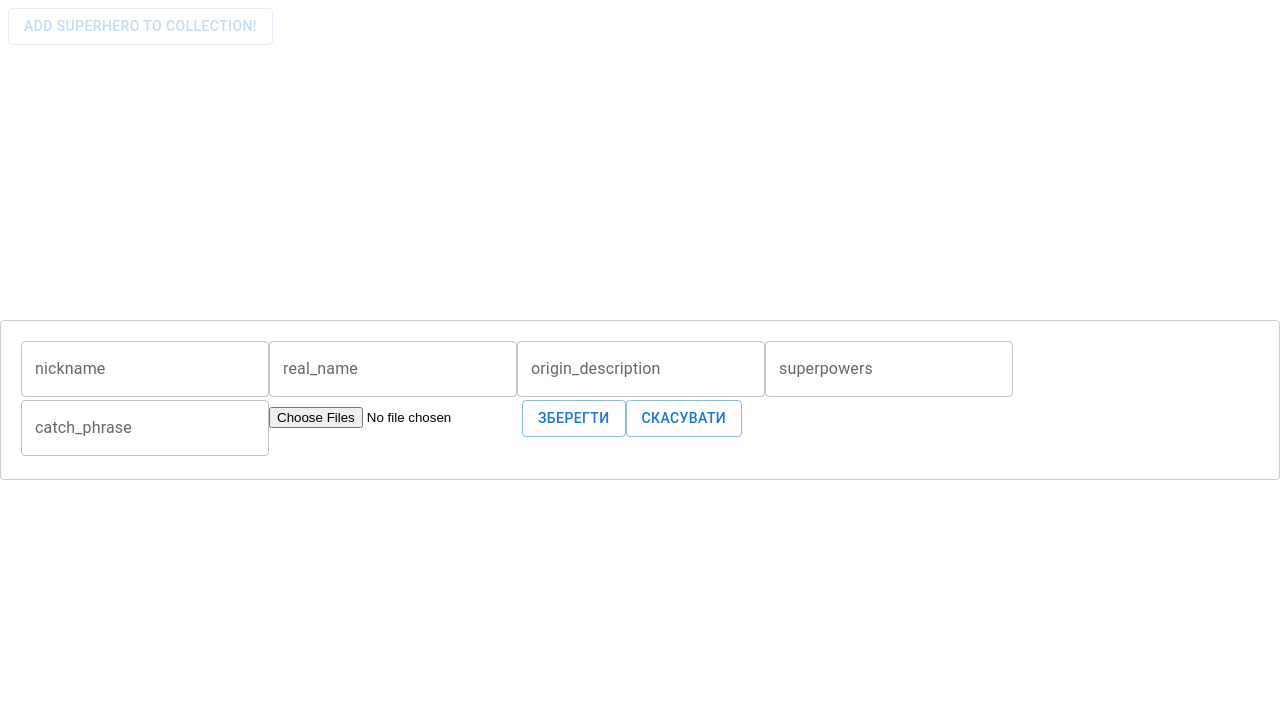
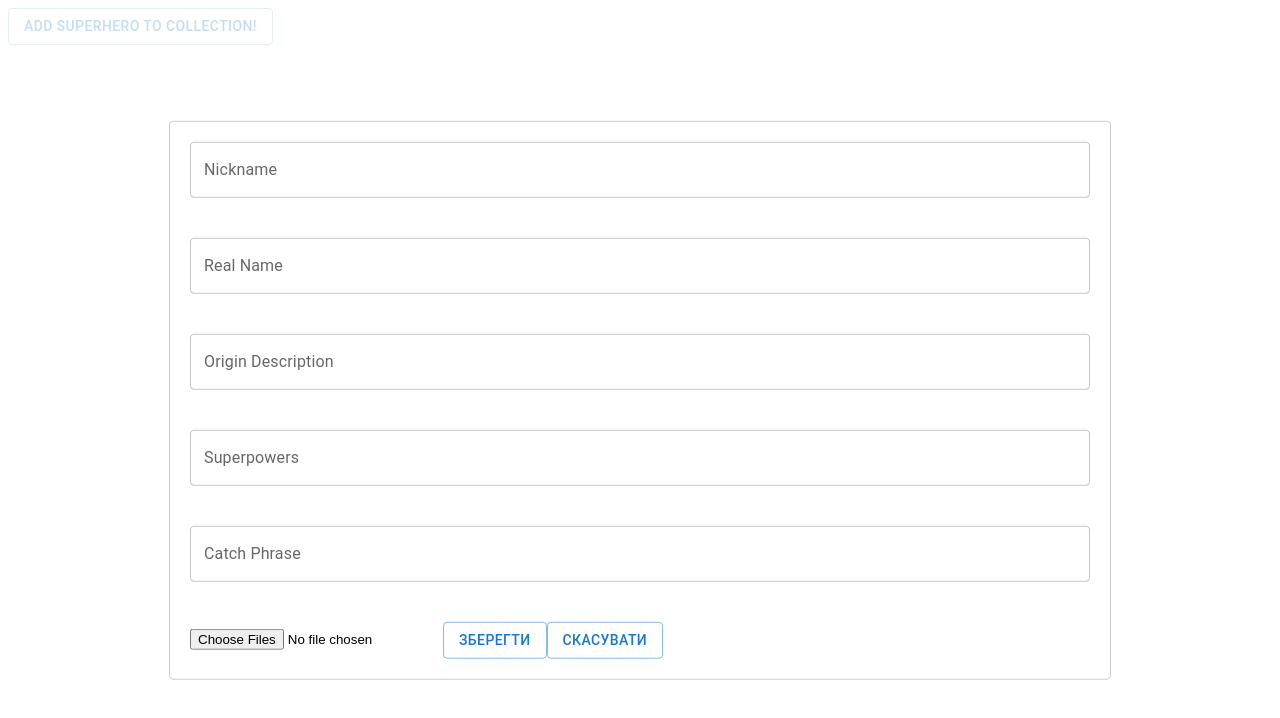
Before and after one commit to rita-bosak/test-project-superheroes-frontend, a React (Create React App) app: page / in a window 1280 px wide. Both pictures are taken after a click on the button "ADD SUPERHERO TO COLLECTION!". Shown: the top 718 px of the page. Built offline with nearby package versions, Linux system fonts and the light colour scheme; no server answers.

Commit message:
add navigate to delete superhero fn, add form styles

```diff
--- a/src/components/SuperheroForm/SuperheroForm.js
+++ b/src/components/SuperheroForm/SuperheroForm.js
@@ -6,6 +6,7 @@ import { SyncLoader } from "react-spinners";
 import { useAddSuperheroMutation } from "../../redux/superheroes/superheroesReducer";
 import SuperheroFormTextField from "../SuperheroFormTextField";
 import addSuperheroValidation from "../../services/validationSchemas/addSuperheroValidation";
+import s from "./SuperheroForm.module.css";
 
 const SuperheroForm = ({ onClose }) => {
   const [addSuperhero, { isLoading }] = useAddSuperheroMutation();
@@ -67,29 +68,34 @@ const SuperheroForm = ({ onClose }) => {
         };
 
         return (
-          <Form encType="multipart/form-data">
+          <Form encType="multipart/form-data" className={s.form}>
             <SuperheroFormTextField
               name="nickname"
+              label="Nickname"
               value={values.nickname}
               onChange={handleChange}
             />
             <SuperheroFormTextField
               name="real_name"
+              label="Real Name"
               value={values.real_name}
               onChange={handleChange}
             />
             <SuperheroFormTextField
               name="origin_description"
+              label="Origin Description"
               value={values.origin_description}
               onChange={handleChange}
             />
             <SuperheroFormTextField
               name="superpowers"
+              label="Superpowers"
               value={values.superpowers}
               onChange={handleChange}
             />
             <SuperheroFormTextField
               name="catch_phrase"
+              label="Catch Phrase"
               value={values.catch_phrase}
               onChange={handleChange}
             />
@@ -99,7 +105,6 @@ const SuperheroForm = ({ onClose }) => {
               multiple
               onChange={handleImagesInput}
             />
-            <ErrorMessage component="div">fee</ErrorMessage>
             <Button type="submit" variant="outlined" disabled={isSubmitting}>
               {isLoading && <SyncLoader size={5} color="#757b7a" />}Зберегти
             </Button>
--- /dev/null
+++ b/src/components/SuperheroForm/SuperheroForm.module.css
@@ -0,0 +1,8 @@
+.form {
+  max-width: 900px;
+}
+
+.form div:not(:last-child) {
+  position: relative;
+  margin-bottom: 20px;
+}
--- a/src/components/SuperheroFormTextField/SuperheroFormTextField.js
+++ b/src/components/SuperheroFormTextField/SuperheroFormTextField.js
@@ -1,17 +1,20 @@
 import { TextField } from "@mui/material";
 import { Field, ErrorMessage } from "formik";
+import s from "./SuperheroFormTextField.module.css";
 
-const SuperheroFormTextField = ({ name, value, onChange }) => {
+const SuperheroFormTextField = ({ name, label, value, onChange }) => {
   return (
     <Field
       as={TextField}
       name={name}
-      label={name}
+      label={label}
       type="text"
       autoComplete="off"
       value={value}
       onChange={onChange}
+      fullWidth
       helperText={<ErrorMessage name={name} />}
+      className={s.field}
     />
   );
 };
--- /dev/null
+++ b/src/components/SuperheroFormTextField/SuperheroFormTextField.module.css
@@ -0,0 +1,6 @@
+.field p {
+  color: red;
+  position: absolute;
+  bottom: -5px;
+  left: 0;
+}
--- a/src/components/SuperheroInfo/SuperheroInfo.js
+++ b/src/components/SuperheroInfo/SuperheroInfo.js
@@ -1,16 +1,19 @@
 import { useState } from "react";
 import { SyncLoader } from "react-spinners";
 import { Button } from "@mui/material";
+import { useNavigate } from "react-router-dom";
+
 import ConfirmationModal from "../ConfirmationModal";
 import SuperheroImagesGallery from "../SuperheroImagesGallery";
 import SuperheroInfoArticle from "../SuperheroInfoArticle";
 import SuperheroInfoParagraph from "../SuperheroInfoParagraph";
 import { useDeleteSuperheroMutation } from "../../redux/superheroes/superheroesReducer";
 
-const SuperheroInfo = ({ superhero, onDelete }) => {
+const SuperheroInfo = ({ superhero }) => {
   const [modalIsOpen, setIsOpen] = useState(false);
   const [deleteSuperhero, { isLoading: isDeleting }] =
     useDeleteSuperheroMutation();
+  const navigate = useNavigate();
 
   const {
     _id: id,
@@ -21,6 +24,11 @@ const SuperheroInfo = ({ superhero, onDelete }) => {
     catch_phrase,
     images,
   } = superhero;
+
+  const handleDeleteSuperhero = () => {
+    deleteSuperhero(id);
+    navigate("/");
+  };
 
   const openModal = () => setIsOpen(true);
 
@@ -55,7 +63,7 @@ const SuperheroInfo = ({ superhero, onDelete }) => {
         isOpen={modalIsOpen}
         onClose={closeModal}
         message="Are you sure?"
-        onYes={() => deleteSuperhero(id)}
+        onYes={handleDeleteSuperhero}
       />
     </>
   );
```
